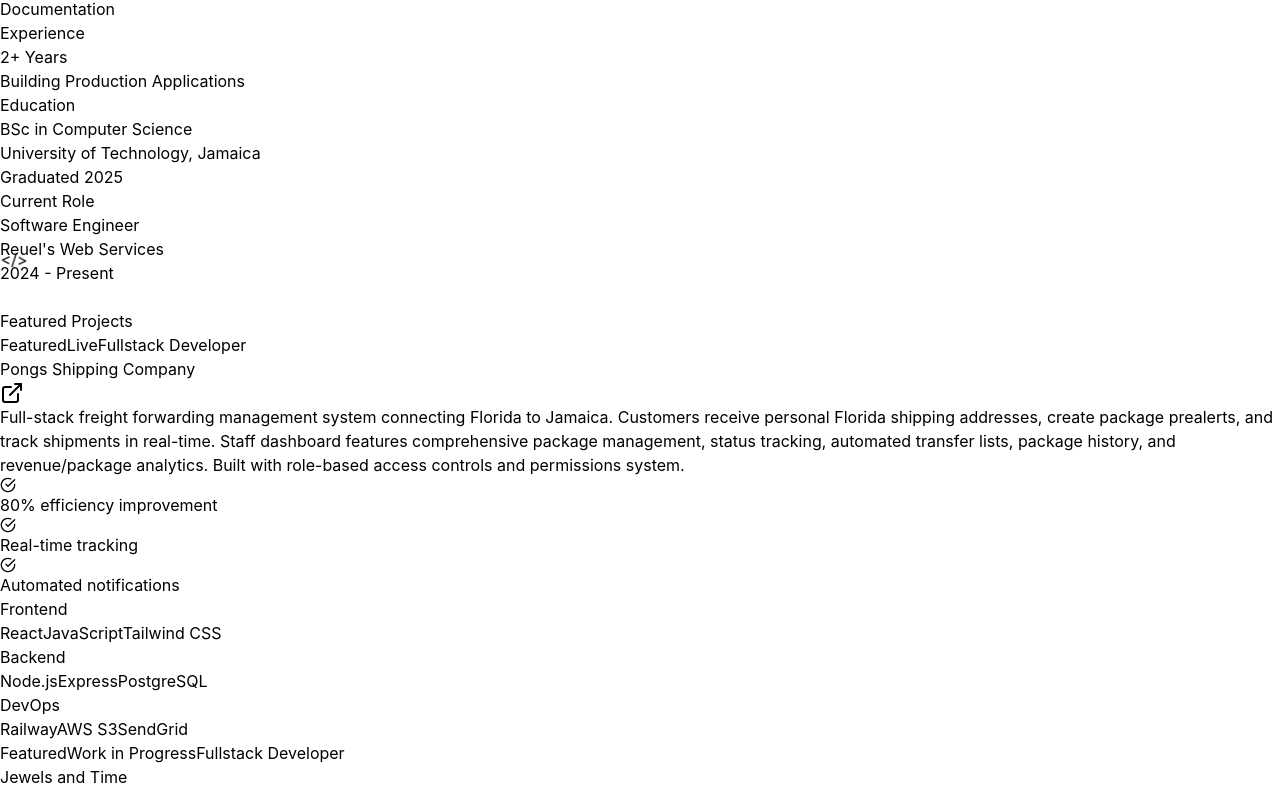
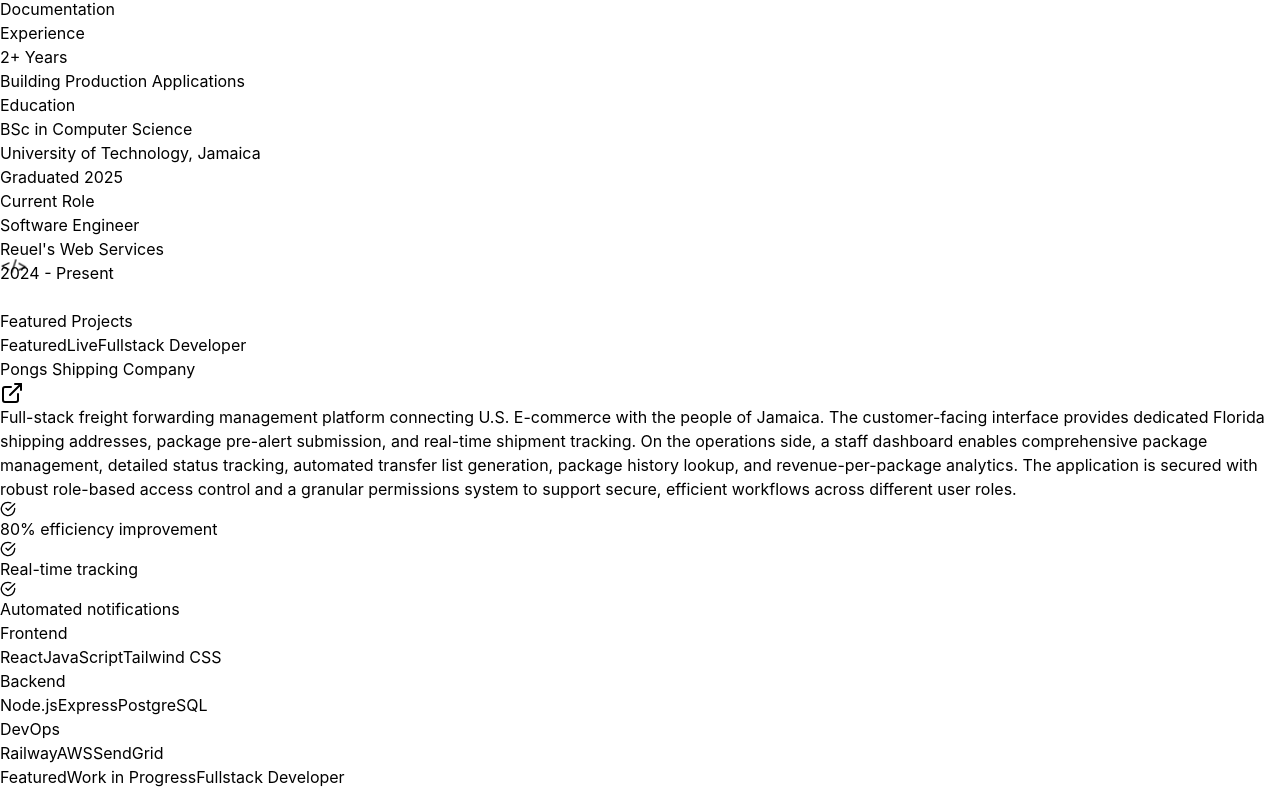
Before and after one commit to Antonio313/Reufolio-Redesigned, a React (Vite) app: page / in a window 1280 px wide. Shown: the part 1993-2782 px from the top of the page. Built offline with nearby package versions, Linux system fonts and the light colour scheme.

Commit message:
Project Add and minor changes

```diff
--- a/src/components/Footer.jsx
+++ b/src/components/Footer.jsx
@@ -167,14 +167,6 @@
             <p className="text-gray-400 text-sm">
               © {currentYear} {personalInfo.name} • {personalInfo.location} • All rights reserved.
             </p>
-            <p className="text-gray-400 text-sm flex items-center gap-2">
-              Built with <motion.span
-                animate={{ scale: [1, 1.2, 1] }}
-                transition={{ duration: 1, repeat: Infinity }}
-              >
-                <FiHeart className="text-red-500" />
-              </motion.span> using React & Tailwind CSS
-            </p>
           </div>
         </motion.div>
       </div>
--- a/src/data/projects.js
+++ b/src/data/projects.js
@@ -3,11 +3,11 @@
     id: "pongs-shipping",
     title: "Pongs Shipping Company",
     shortDescription: "Full-stack freight forwarding management system",
-    description: "Full-stack freight forwarding management system connecting Florida to Jamaica. Customers receive personal Florida shipping addresses, create package prealerts, and track shipments in real-time. Staff dashboard features comprehensive package management, status tracking, automated transfer lists, package history, and revenue/package analytics. Built with role-based access controls and permissions system.",
+    description: "Full-stack freight forwarding management platform connecting U.S. E-commerce with the people of Jamaica. The customer-facing interface provides dedicated Florida shipping addresses, package pre-alert submission, and real-time shipment tracking. On the operations side, a staff dashboard enables comprehensive package management, detailed status tracking, automated transfer list generation, package history lookup, and revenue-per-package analytics. The application is secured with robust role-based access control and a granular permissions system to support secure, efficient workflows across different user roles.",
     tech: {
       frontend: ["React", "JavaScript", "Tailwind CSS"],
       backend: ["Node.js", "Express", "PostgreSQL"],
-      devops: ["Railway", "AWS S3", "SendGrid"]
+      devops: ["Railway", "AWS", "SendGrid"]
     },
     role: "Fullstack Developer",
     status: "live",
@@ -24,7 +24,8 @@
     id: "jewels-and-time",
     title: "Jewels and Time",
     shortDescription: "Custom e-commerce platform with intelligent lead scoring",
-    description: "Three-tier system for luxury jewelry business: headless CMS for content management, customer-facing storefront, and TypeScript-powered backend API. Features custom lead scoring algorithm that tracks visitor engagement and classifies leads (hot/cold). Integrated multi-channel communications (WhatsApp, phone, email) enable seamless admin-to-customer interactions. Purpose-built to convert website visitors into lifelong customers.",
+    description: "Three-tier system for luxury jewelry business: headless CMS for content management, customer-facing storefront, and TypeScript-powered backend API. Features custom lead scoring algorithm that tracks visitor engagement and classifies leads (hot/cold). Integrated multi-channel communications (WhatsApp, phone, email) enables a seamless admin-to-customer interactions. Purpose-built to convert website visitors into lifelong customers.",
+
     tech: {
       frontend: ["React", "TypeScript", "Tailwind CSS"],
       backend: ["Node.js", "TypeScript"],
@@ -36,7 +37,7 @@
     github: "",
     live: "https://jewelsandtime-production.up.railway.app/",
     metrics: [
-      "Custom lead scoring",
+      "Custom lead algorithm",
       "Multi-channel comms",
       "Headless CMS"
     ]
@@ -45,13 +46,13 @@
     id: "reufolio",
     title: "Reufolio",
     shortDescription: "Modern, high-performance portfolio website",
-    description: "Modern portfolio website showcasing software engineering expertise. Built with React 19 and Vite 7 for optimal performance, featuring smooth Framer Motion animations, responsive Tailwind CSS design, and serverless contact form via EmailJS. Demonstrates proficiency in modern frontend development, UI/UX design principles, deployment automation, and performance optimization.",
+    description: "Modern portfolio website showcasing software engineering expertise. Built with ReactJS, featuring smooth Framer Motion animations, responsive Tailwind CSS design, and serverless contact form via EmailJS. Demonstrates proficiency in modern frontend development, UI/UX design principles, deployment automation, and performance optimization.",
     tech: {
-      frontend: ["React", "Vite", "Tailwind CSS", "Framer Motion"],
-      backend: ["EmailJS (serverless)"],
-      devops: ["Railway", "CI/CD"]
+      frontend: ["React", "Javascript", "Tailwind CSS", "Framer Motion"],
+      backend: ["EmailJS"],
+      devops: ["Railway"]
     },
-    role: "Solo Developer & Designer",
+    role: "Fullstack Developer",
     status: "live",
     featured: true,
     github: "https://github.com/Antonio313",
@@ -66,21 +67,43 @@
     id: "bytegrade",
     title: "ByteGrade",
     shortDescription: "AI-powered automated code grading platform",
-    description: "Enterprise-grade automated grading platform for evaluating student code submissions in C, C++, Python, and Java. Led frontend development creating an intuitive low-code interface for professors to configure grading rubrics without technical expertise. System provides instant feedback to students, comprehensive assignment management, and scalable infrastructure for multi-language code execution.",
+    description: "Automated grading platform for evaluating student code submissions in C, C++, Python, and Java. Led frontend development creating an intuitive low-code interface for professors to configure grading rubrics without technical expertise. System provides instant feedback to students, comprehensive assignment management, and scalable infrastructure for multi-language code execution.",
     tech: {
-      frontend: ["React", "TypeScript", "Material-UI"],
-      backend: ["Node.js", "PostgreSQL"],
+      frontend: ["React", "JavaScript", "Framer Motion", "Tailwind CSS"],
+      backend: [".NET", "C#", "OpenAI API", "PostgreSQL"],
       devops: ["AWS"]
     },
-    role: "Frontend Lead Developer",
-    status: "live",
+    role: "Lead Frontend Developer",
+    status: "shelved",
     featured: true,
     github: "",
-    live: "https://bytegrade.online",
+    live: "",
     metrics: [
       "Multi-language support",
       "Instant feedback",
-      "Low-code interface"
+      "LMS-like interface"
+    ]
+  },
+
+  {
+    id: "rws-website",
+    title: "Reuel's Web Services",
+    shortDescription: "Modern business portfolio and services showcase website",
+    description: "A modern, fully responsive business website that showcases end-to-end web development services, from e-commerce platforms and inventory management tools to appointment scheduling systems and custom database solutions. It features a dedicated portfolio section highlighting completed projects, SEO-optimized pages with comprehensive meta tags and JSON-LD structured data, and an integrated contact form powered by EmailJS for consultation requests. Built with a mobile-first approach, the site delivers a fast, seamless experience across all devices.",
+    tech: {
+      frontend: ["React", "TypeScript", "Tailwind CSS"],
+      backend: [],
+      devops: ["Railway", "EmailJS"]
+    },
+    role: "Fullstack Developer",
+    status: "live",
+    featured: true,
+    github: "https://github.com/Antonio313/RWS",
+    live: "https://reuelswebservices.online",
+    metrics: [
+      "SEO Optimized",
+      "60% conversion increase",
+      "Mobile-first responsive design"
     ]
   }
 ];
```
